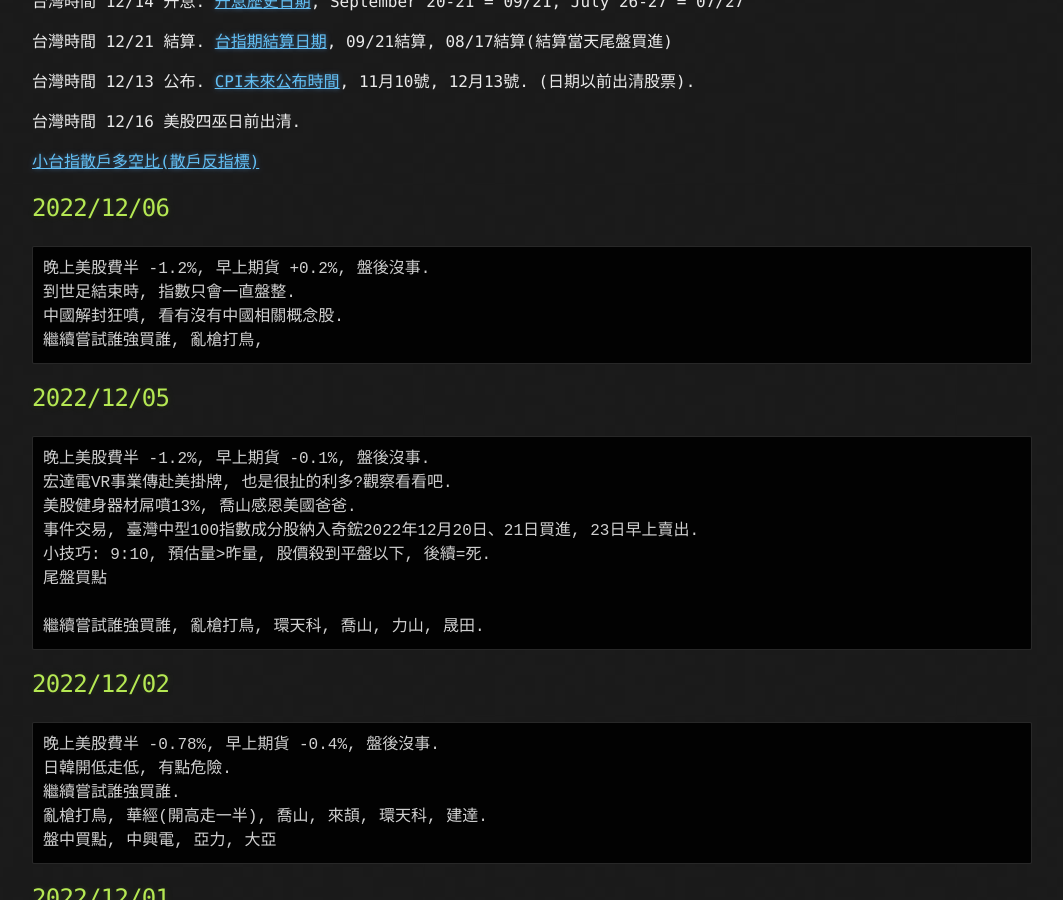
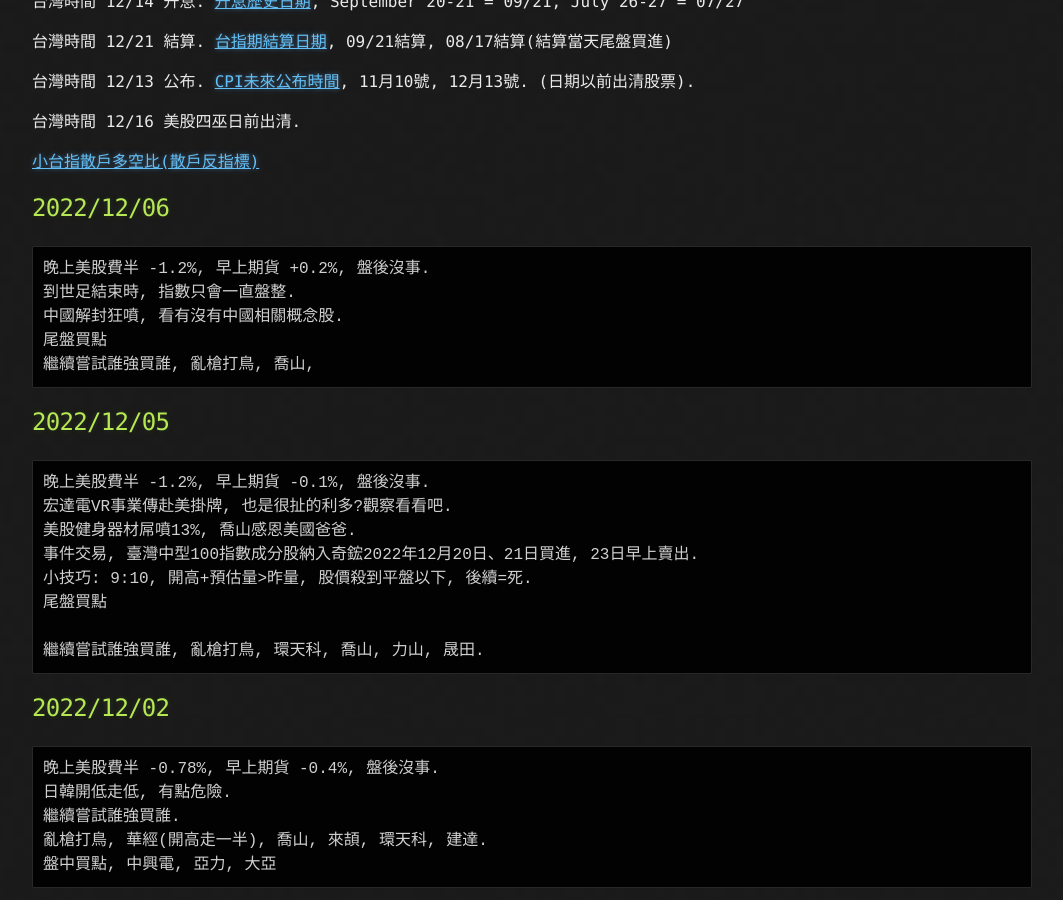
Before and after one commit to lepg5487/Stock_God, a Jekyll site: the page built from index.md, in a window 1280 px wide and 900 px high, scrolled down 348 px. Shown: the whole window, without its empty margins (108-1171 px from the left). Built offline with Jekyll 4.4.1, drawn with Linux system fonts in a browser that asks for light colours; our own code applies the rules of GitHub Pages for plain Markdown files.

Commit message:
Update index.md

````diff
--- a/index.md
+++ b/index.md
@@ -21,7 +21,8 @@ layout: testlayouts
 晚上美股費半 -1.2%, 早上期貨 +0.2%, 盤後沒事.
 到世足結束時, 指數只會一直盤整.
 中國解封狂噴, 看有沒有中國相關概念股.
-繼續嘗試誰強買誰, 亂槍打鳥,
+尾盤買點
+繼續嘗試誰強買誰, 亂槍打鳥, 喬山,
 ```
 
 ## 2022/12/05
@@ -30,7 +31,7 @@ layout: testlayouts
 宏達電VR事業傳赴美掛牌, 也是很扯的利多?觀察看看吧.
 美股健身器材屌噴13%, 喬山感恩美國爸爸.
 事件交易, 臺灣中型100指數成分股納入奇鋐2022年12月20日、21日買進, 23日早上賣出.
-小技巧: 9:10, 預估量>昨量, 股價殺到平盤以下, 後續=死.
+小技巧: 9:10, 開高+預估量>昨量, 股價殺到平盤以下, 後續=死.
 尾盤買點
 
 繼續嘗試誰強買誰, 亂槍打鳥, 環天科, 喬山, 力山, 晟田.
````
